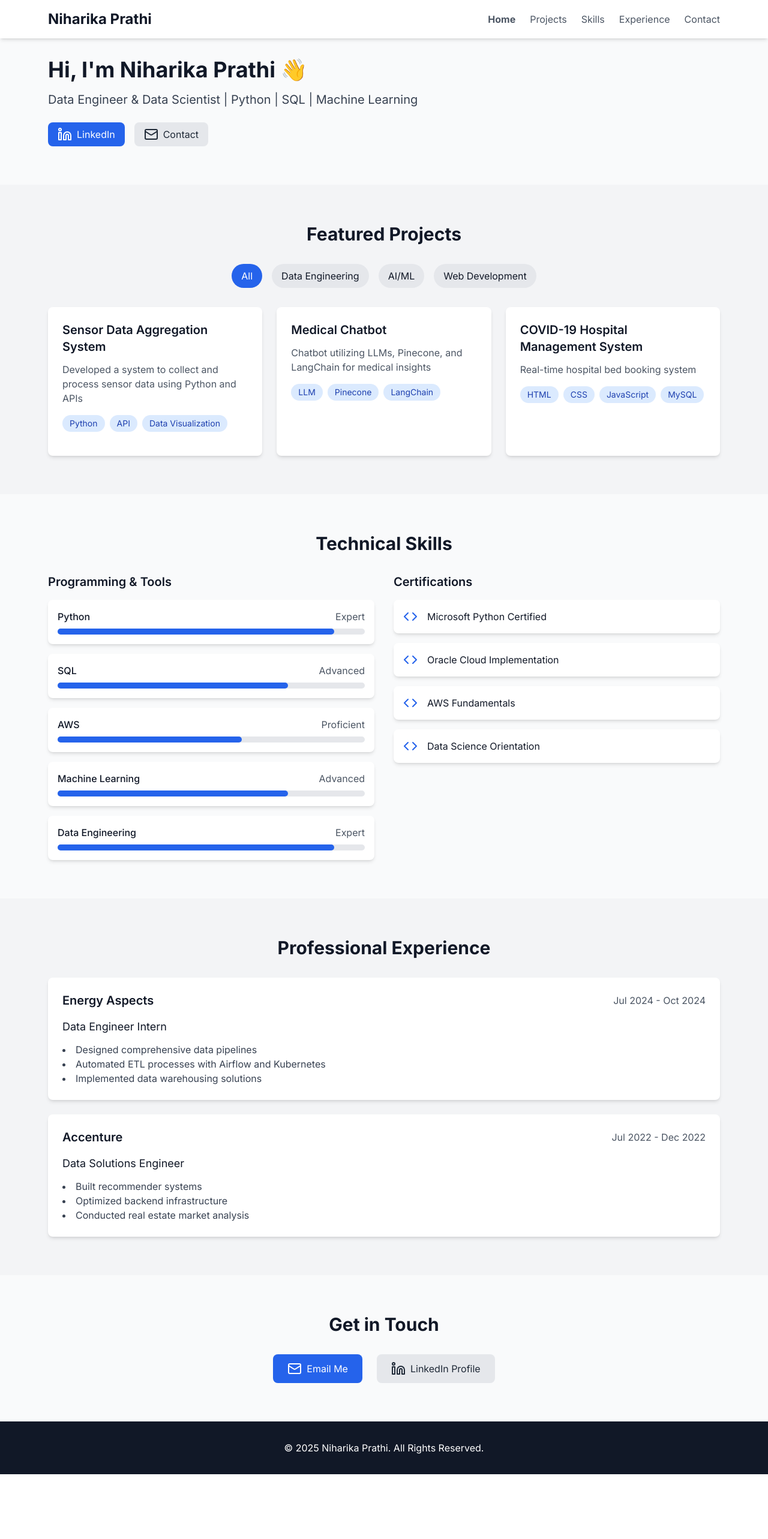
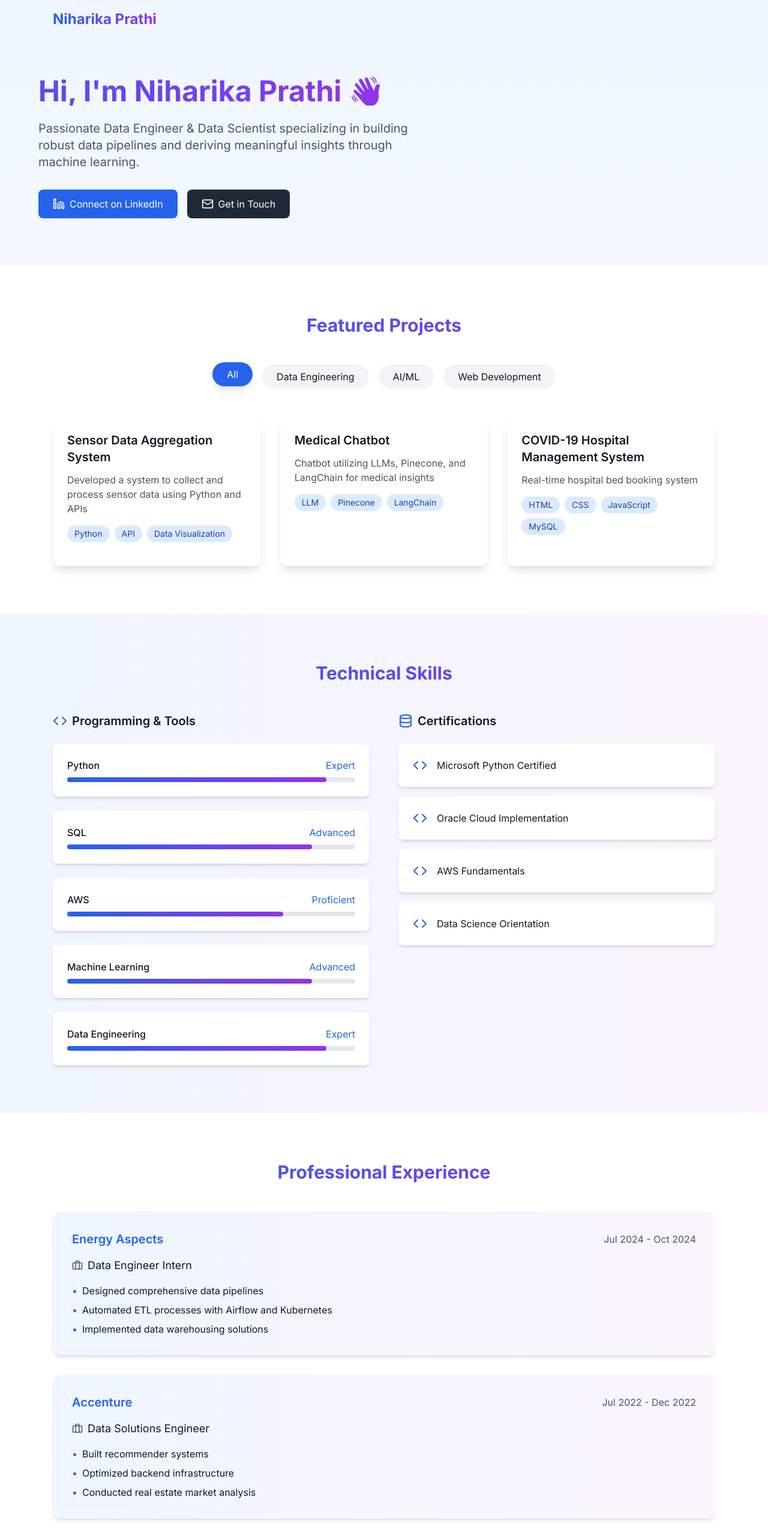
Before and after one commit to niha3101/niha-portfolio, a React (Create React App) app: page / in a window 1280 px wide. Shown: the top 2566 px of the page at 60% size. Before the commit the page ends 2458 px from the top, so only its background shows below. Built offline with nearby package versions, Linux system fonts and the light colour scheme.

Commit message:
added contact number and colors to gradients

```diff
--- a/src/Portfolio.js
+++ b/src/Portfolio.js
@@ -1,9 +1,17 @@
-import React, { useState } from 'react';
-import { Github, Linkedin, Mail, ExternalLink, Code, Database, ChevronDown } from 'lucide-react';
-
+import React, { useState, useEffect } from 'react';
+import { Github, Linkedin, Mail, ExternalLink, Code, Database, ChevronDown, Phone, Briefcase } from 'lucide-react';
 const Portfolio = () => {
   const [activeFilter, setActiveFilter] = useState('All');
   const [activeSection, setActiveSection] = useState('home');
+  const [isScrolled, setIsScrolled] = useState(false);
+
+  useEffect(() => {
+    const handleScroll = () => {
+      setIsScrolled(window.scrollY > 50);
+    };
+    window.addEventListener('scroll', handleScroll);
+    return () => window.removeEventListener('scroll', handleScroll);
+  }, []);
 
   const projects = [
     {
@@ -27,11 +35,11 @@ const Portfolio = () => {
   ];
 
   const skills = [
-    { name: "Python", level: "Expert" },
-    { name: "SQL", level: "Advanced" },
-    { name: "AWS", level: "Proficient" },
-    { name: "Machine Learning", level: "Advanced" },
-    { name: "Data Engineering", level: "Expert" }
+    { name: "Python", level: "Expert", percentage: 90 },
+    { name: "SQL", level: "Advanced", percentage: 85 },
+    { name: "AWS", level: "Proficient", percentage: 75 },
+    { name: "Machine Learning", level: "Advanced", percentage: 85 },
+    { name: "Data Engineering", level: "Expert", percentage: 90 }
   ];
 
   const workExperience = [
@@ -63,14 +71,14 @@ const Portfolio = () => {
       : projects.filter(project => project.type === activeFilter);
 
     return filteredProjects.map((project, index) => (
-      <div key={index} className="bg-white rounded-lg shadow-md p-6 transform transition hover:scale-105">
+      <div key={index} className="bg-white rounded-xl shadow-lg p-6 transform transition-all duration-300 hover:scale-105 hover:shadow-xl">
         <h4 className="text-xl font-semibold mb-3">{project.title}</h4>
         <p className="text-gray-600 mb-4">{project.description}</p>
         <div className="flex flex-wrap gap-2 mb-4">
           {project.tags.map((tag, tagIndex) => (
             <span
               key={tagIndex}
-              className="bg-blue-100 text-blue-800 px-3 py-1 rounded-full text-sm"
+              className="bg-blue-100 text-blue-800 px-3 py-1 rounded-full text-sm hover:bg-blue-200 transition-colors duration-300"
             >
               {tag}
             </span>
@@ -81,49 +89,58 @@ const Portfolio = () => {
   };
 
   return (
-    <div className="min-h-screen bg-gray-50 text-gray-900">
+    <div className="min-h-screen bg-gradient-to-b from-blue-50 via-white to-purple-50 text-gray-900">
       {/* Navigation */}
-      <nav className="fixed w-full bg-white shadow-md z-50">
-        <div className="max-w-6xl mx-auto px-4 py-4 flex justify-between items-center">
-          <h1 className="text-2xl font-bold">Niharika Prathi</h1>
-          <div className="space-x-6">
+      <nav className={`fixed w-full z-50 transition-all duration-300 ${
+        isScrolled ? 'bg-white/95 backdrop-blur-sm shadow-lg' : 'bg-transparent'
+      }`}>
+        <div className="max-w-6xl mx-auto px-6 py-4">
+          <div className="flex justify-between items-center">
+            <h1 className="text-2xl font-bold bg-gradient-to-r from-blue-600 to-purple-600 bg-clip-text text-transparent">
+              Niharika Prathi
+            </h1>
+            <div className="hidden md:flex space-x-8">
               {['Home', 'Projects', 'Skills', 'Experience', 'Contact'].map(section => (
                 <a
                   key={section}
                   href={`#${section.toLowerCase()}`}
                   onClick={() => setActiveSection(section.toLowerCase())}
-                className={`text-gray-600 hover:text-blue-600 ${activeSection === section.toLowerCase() ? 'text-blue-600 font-bold' : ''}`}
+                  className={`text-gray-600 hover:text-blue-600 transition-colors duration-300 ${
+                    activeSection === section.toLowerCase() ? 'text-blue-600 font-semibold' : ''
+                  }`}
                 >
                   {section}
                 </a>
               ))}
             </div>
           </div>
+        </div>
       </nav>
 
-      {/* Home/Hero Section */}
-      <section id="home" className="pt-24 pb-16 max-w-6xl mx-auto px-4 flex items-center">
-        <div className="w-full flex items-center">
-          <div className="w-2/3">
-            <h2 className="text-4xl font-bold mb-4">
+      {/* Hero Section */}
+      <section id="home" className="pt-32 pb-20 px-6">
+        <div className="max-w-6xl mx-auto">
+          <div className="text-center md:text-left">
+            <h2 className="text-5xl font-bold mb-6 bg-gradient-to-r from-blue-600 via-purple-600 to-indigo-600 bg-clip-text text-transparent animate-gradient">
               Hi, I'm Niharika Prathi 👋
             </h2>
-            <p className="text-xl text-gray-700 mb-6">
-              Data Engineer & Data Scientist | Python | SQL | Machine Learning
+            <p className="text-xl text-gray-600 mb-8 max-w-2xl">
+              Passionate Data Engineer & Data Scientist specializing in building robust data pipelines
+              and deriving meaningful insights through machine learning.
             </p>
-            <div className="flex space-x-4">
+            <div className="flex flex-wrap gap-4 justify-center md:justify-start">
               <a
                 href="https://www.linkedin.com/in/niharika-prathi/"
                 target="_blank"
-                className="flex items-center bg-blue-600 text-white px-4 py-2 rounded-lg hover:bg-blue-700"
+                className="flex items-center bg-blue-600 text-white px-6 py-3 rounded-lg hover:bg-blue-700 transition-all duration-300 transform hover:-translate-y-1"
               >
-                <Linkedin className="mr-2" /> LinkedIn
+                <Linkedin className="mr-2" size={20} /> Connect on LinkedIn
               </a>
               <a
                 href="mailto:niharikaprathi3@gmail.com"
-                className="flex items-center bg-gray-200 text-gray-800 px-4 py-2 rounded-lg hover:bg-gray-300"
+                className="flex items-center bg-gray-800 text-white px-6 py-3 rounded-lg hover:bg-gray-900 transition-all duration-300 transform hover:-translate-y-1"
               >
-                <Mail className="mr-2" /> Contact
+                <Mail className="mr-2" size={20} /> Get in Touch
               </a>
             </div>
           </div>
@@ -131,52 +148,62 @@ const Portfolio = () => {
       </section>
 
       {/* Projects Section */}
-      <section id="projects" className="bg-gray-100 py-16">
-        <div className="max-w-6xl mx-auto px-4">
-          <h3 className="text-3xl font-bold mb-8 text-center">Featured Projects</h3>
-          <div className="flex justify-center mb-8">
+      <section id="projects" className="py-20 bg-white">
+        <div className="max-w-6xl mx-auto px-6">
+          <h3 className="text-3xl font-bold mb-12 text-center bg-gradient-to-r from-blue-600 to-purple-600 bg-clip-text text-transparent">
+            Featured Projects
+          </h3>
+          <div className="flex flex-wrap justify-center gap-4 mb-12">
             {['All', 'Data Engineering', 'AI/ML', 'Web Development'].map(filter => (
               <button
                 key={filter}
                 onClick={() => setActiveFilter(filter)}
-                className={`mx-2 px-4 py-2 rounded-full ${activeFilter === filter ? 'bg-blue-600 text-white' : 'bg-gray-200'}`}
+                className={`px-6 py-2 rounded-full transition-all duration-300 ${
+                  activeFilter === filter
+                    ? 'bg-blue-600 text-white shadow-lg transform -translate-y-1'
+                    : 'bg-gray-100 hover:bg-gray-200'
+                }`}
               >
                 {filter}
               </button>
             ))}
           </div>
-          <div className="grid md:grid-cols-3 gap-6">
+          <div className="grid md:grid-cols-2 lg:grid-cols-3 gap-8">
             {renderProjects()}
           </div>
         </div>
       </section>
 
       {/* Skills Section */}
-      <section id="skills" className="py-16">
-        <div className="max-w-6xl mx-auto px-4">
-          <h3 className="text-3xl font-bold mb-8 text-center">Technical Skills</h3>
-          <div className="grid md:grid-cols-2 gap-8">
-            <div>
-              <h4 className="text-xl font-semibold mb-4">Programming & Tools</h4>
-              <div className="space-y-4">
+      <section id="skills" className="py-20 bg-gradient-to-r from-blue-50 to-purple-50">
+        <div className="max-w-6xl mx-auto px-6">
+          <h3 className="text-3xl font-bold mb-12 text-center bg-gradient-to-r from-blue-600 to-purple-600 bg-clip-text text-transparent">
+            Technical Skills
+          </h3>
+          <div className="grid md:grid-cols-2 gap-12">
+            <div className="space-y-6">
+              <h4 className="text-xl font-semibold mb-6 flex items-center">
+                <Code className="mr-2 text-blue-600" /> Programming & Tools
+              </h4>
               {skills.map((skill, index) => (
-                  <div key={index} className="bg-white shadow-md rounded-lg p-4">
+                <div key={index} className="bg-white rounded-lg shadow-md p-6 hover:shadow-lg transition-all duration-300">
                   <div className="flex justify-between mb-2">
                     <span className="font-medium">{skill.name}</span>
-                      <span className="text-gray-600">{skill.level}</span>
+                    <span className="text-blue-600">{skill.level}</span>
                   </div>
-                    <div className="w-full bg-gray-200 rounded-full h-2.5">
+                  <div className="w-full bg-gray-200 rounded-full h-2">
                     <div
-                        className="bg-blue-600 h-2.5 rounded-full"
-                        style={{width: skill.level === 'Expert' ? '90%' : skill.level === 'Advanced' ? '75%' : '60%'}}>
-                      </div>
+                      className="bg-gradient-to-r from-blue-600 to-purple-600 h-2 rounded-full transition-all duration-1000"
+                      style={{ width: `${skill.percentage}%` }}
+                    />
                   </div>
                 </div>
               ))}
             </div>
-            </div>
             <div>
-              <h4 className="text-xl font-semibold mb-4">Certifications</h4>
+              <h4 className="text-xl font-semibold mb-6 flex items-center">
+                <Database className="mr-2 text-blue-600" /> Certifications
+              </h4>
               <div className="space-y-4">
                 {[
                   "Microsoft Python Certified",
@@ -184,7 +211,10 @@ const Portfolio = () => {
                   "AWS Fundamentals",
                   "Data Science Orientation"
                 ].map((cert, index) => (
-                  <div key={index} className="bg-white shadow-md rounded-lg p-4 flex items-center">
+                  <div
+                    key={index}
+                    className="bg-white rounded-lg shadow-md p-6 flex items-center hover:shadow-lg transition-all duration-300 transform hover:-translate-y-1"
+                  >
                     <Code className="mr-4 text-blue-600" />
                     <span>{cert}</span>
                   </div>
@@ -196,20 +226,31 @@ const Portfolio = () => {
       </section>
 
       {/* Experience Section */}
-      <section id="experience" className="bg-gray-100 py-16">
-        <div className="max-w-6xl mx-auto px-4">
-          <h3 className="text-3xl font-bold mb-8 text-center">Professional Experience</h3>
-          <div className="space-y-6">
+      <section id="experience" className="py-20 bg-white">
+        <div className="max-w-6xl mx-auto px-6">
+          <h3 className="text-3xl font-bold mb-12 text-center bg-gradient-to-r from-blue-600 to-purple-600 bg-clip-text text-transparent">
+            Professional Experience
+          </h3>
+          <div className="space-y-8">
             {workExperience.map((job, index) => (
-              <div key={index} className="bg-white rounded-lg shadow-md p-6">
-                <div className="flex justify-between items-center mb-4">
-                  <h4 className="text-xl font-semibold">{job.company}</h4>
+              <div
+                key={index}
+                className="bg-gradient-to-r from-blue-50 to-purple-50 rounded-xl shadow-md p-8 hover:shadow-xl transition-all duration-300"
+              >
+                <div className="flex flex-wrap justify-between items-center mb-4">
+                  <h4 className="text-xl font-semibold text-blue-600">{job.company}</h4>
                   <span className="text-gray-600">{job.period}</span>
                 </div>
-                <h5 className="text-lg mb-3">{job.role}</h5>
-                <ul className="list-disc list-inside text-gray-700">
+                <h5 className="text-lg mb-4 flex items-center">
+                  <Briefcase className="mr-2 text-gray-600" size={18} />
+                  {job.role}
+                </h5>
+                <ul className="space-y-2">
                   {job.highlights.map((highlight, index) => (
-                    <li key={index}>{highlight}</li>
+                    <li key={index} className="flex items-start">
+                      <span className="text-blue-600 mr-2">•</span>
+                      {highlight}
+                    </li>
                   ))}
                 </ul>
               </div>
@@ -219,22 +260,45 @@ const Portfolio = () => {
       </section>
 
       {/* Contact Section */}
-      <section id="contact" className="py-16">
+      <section id="contact" className="py-16 bg-gradient-to-r from-blue-50 to-purple-50">
         <div className="max-w-6xl mx-auto px-4 text-center">
-          <h3 className="text-3xl font-bold mb-8">Get in Touch</h3>
-          <div className="flex justify-center space-x-6">
+          <h3 className="text-3xl font-bold mb-8 bg-gradient-to-r from-blue-600 to-purple-600 bg-clip-text text-transparent">
+            Get in Touch
+          </h3>
+          <p className="text-gray-600 mb-8 max-w-2xl mx-auto">
+            I'm always open to discussing new projects, creative ideas, or opportunities to be part of your visions.
+          </p>
+          <div className="grid md:grid-cols-3 gap-6 max-w-3xl mx-auto mb-8">
+            <a
+              href="tel:331-814-7977"
+              className="flex flex-col items-center p-6 bg-white rounded-xl shadow-lg hover:shadow-xl transition-all duration-300 transform hover:-translate-y-1"
+            >
+              <div className="w-12 h-12 bg-blue-100 rounded-full flex items-center justify-center mb-4">
+                <Phone className="text-blue-600" />
+              </div>
+              <h4 className="font-semibold mb-2">Phone</h4>
+              <p className="text-gray-600">331-814-7977</p>
+            </a>
             <a
               href="mailto:niharikaprathi3@gmail.com"
-              className="flex items-center bg-blue-600 text-white px-6 py-3 rounded-lg hover:bg-blue-700"
+              className="flex flex-col items-center p-6 bg-white rounded-xl shadow-lg hover:shadow-xl transition-all duration-300 transform hover:-translate-y-1"
             >
-              <Mail className="mr-2" /> Email Me
+              <div className="w-12 h-12 bg-purple-100 rounded-full flex items-center justify-center mb-4">
+                <Mail className="text-purple-600" />
+              </div>
+              <h4 className="font-semibold mb-2">Email</h4>
+              <p className="text-gray-600">niharikaprathi3@gmail.com</p>
             </a>
             <a
               href="https://www.linkedin.com/in/niharika-prathi/"
               target="_blank"
-              className="flex items-center bg-gray-200 text-gray-800 px-6 py-3 rounded-lg hover:bg-gray-300"
+              className="flex flex-col items-center p-6 bg-white rounded-xl shadow-lg hover:shadow-xl transition-all duration-300 transform hover:-translate-y-1"
             >
-              <Linkedin className="mr-2" /> LinkedIn Profile
+              <div className="w-12 h-12 bg-indigo-100 rounded-full flex items-center justify-center mb-4">
+                <Linkedin className="text-indigo-600" />
+              </div>
+              <h4 className="font-semibold mb-2">LinkedIn</h4>
+              <p className="text-blue-600"></p>
             </a>
           </div>
         </div>
--- /dev/null
+++ b/src/components/ui/button.jsx
@@ -0,0 +1,22 @@
+// src/components/ui/button.jsx
+import React from 'react';
+
+const Button = ({ children, variant = 'primary', className = '', ...props }) => {
+  const baseStyles = 'px-4 py-2 rounded-lg transition-all duration-300 flex items-center';
+  const variants = {
+    primary: 'bg-blue-600 text-white hover:bg-blue-700',
+    secondary: 'bg-gray-200 text-gray-800 hover:bg-gray-300',
+    outline: 'border-2 border-blue-600 text-blue-600 hover:bg-blue-50'
+  };
+
+  return (
+    <button
+      className={`${baseStyles} ${variants[variant]} ${className}`}
+      {...props}
+    >
+      {children}
+    </button>
+  );
+};
+
+export default Button;
```
Also changed, not shown: src/components/ui/card.jsx (added, +17 -0 lines). Lines whose indentation alone changed are shown as unchanged.
